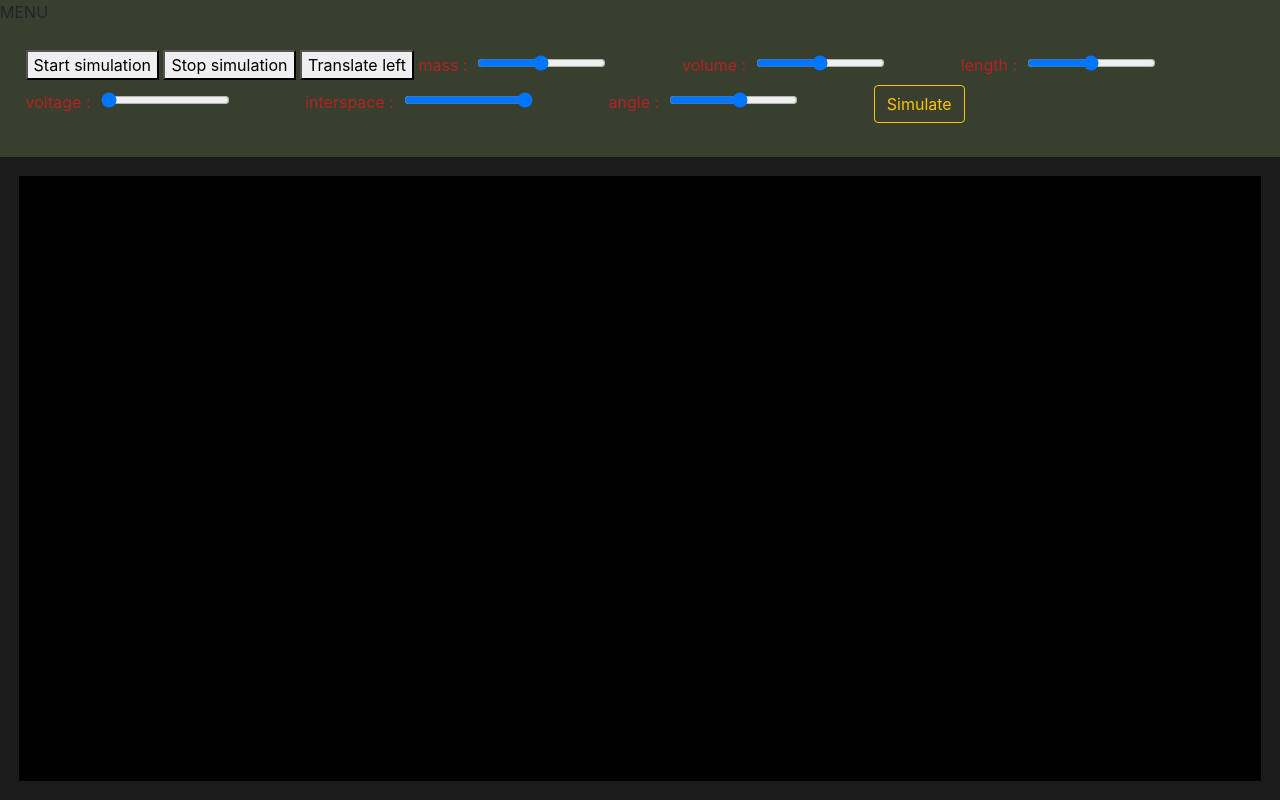
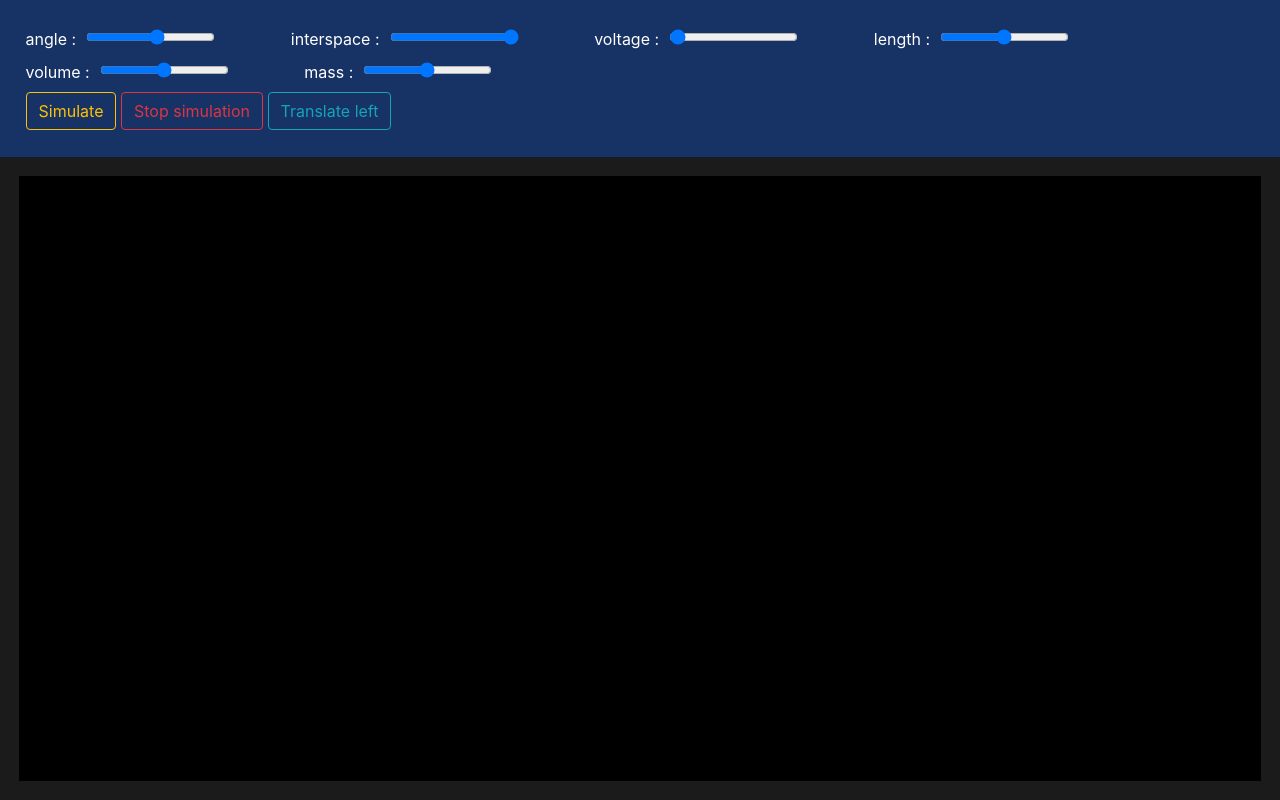
Before and after one commit to william-fecteau/RailgunSimulation, a plain HTML site: page wwwroot/index.html in a window 1280 px wide. Drawn offline with nearby package versions, Linux system fonts and the light colour scheme.

Commit message:
fix ui +_ buttons

```diff
--- a/wwwroot/index.html
+++ b/wwwroot/index.html
@@ -19,12 +19,11 @@
 <body>
     <main class="main-container">
         <menu id="menu" class="sections">
-            <!-- Menu controlers go here -->
-            MENU
             <form id="send-form" action="javascript:handleSubmit()">
-                <button id="start-sim" type="button">Start simulation</button>
-                <button id="stop-sim" type="button">Stop simulation</button>
-                <button id="test" type="button">Translate left</button>
+                <div id="controlers"></div>
+                <input id="submit-btn" value="Simulate" class="btn btn-outline-warning" name="Simulate"  type="submit"/>
+                <button id="stop-sim" type="button" class="btn btn-outline-danger">Stop simulation</button>
+                <button id="test" type="button" class="btn btn-outline-info">Translate left</button>
             </form>
         </menu>
         <div id="gamefield" class="sections">
--- a/wwwroot/js/menu.js
+++ b/wwwroot/js/menu.js
@@ -21,7 +21,7 @@ function updateTextInput(id , val) {
 
 function handleSubmit()
 {
-
+    monke({ "nbPoints": 6 });
 }
 
 function initializeMenu() {
@@ -51,16 +51,8 @@ function initializeMenu() {
                 id: `${prop}-counter`
             })
         );
-        $('#send-form').append(div);
+        $('#send-form').prepend(div);
     }
-    $('#send-form').append( // counter
-        $('<input>', {
-            class : "btn btn-outline-warning",
-            type: "submit",
-            value: "Simulate",
-            id: `submit-btn`
-        })
-    );
 };
 
 /*
--- a/wwwroot/style.css
+++ b/wwwroot/style.css
@@ -1,6 +1,7 @@
 :root {
-    --bg-menu: rgb(57, 63, 47);
+    --bg-menu: rgb(23, 50, 100);
     --bg-gamefield: rgb(15, 15, 15);
+    --label-font-color: rgb(255, 255, 255);
     --menu-height: 20%;
     --gamefield-height: calc(100% - var(--menu-height));
 }
@@ -54,6 +55,6 @@ body, html {
 
 .div-form {
     display:inline-block;
-    color:firebrick;
+    color: var(--label-font-color);
     margin-right:5px;
 }
```
